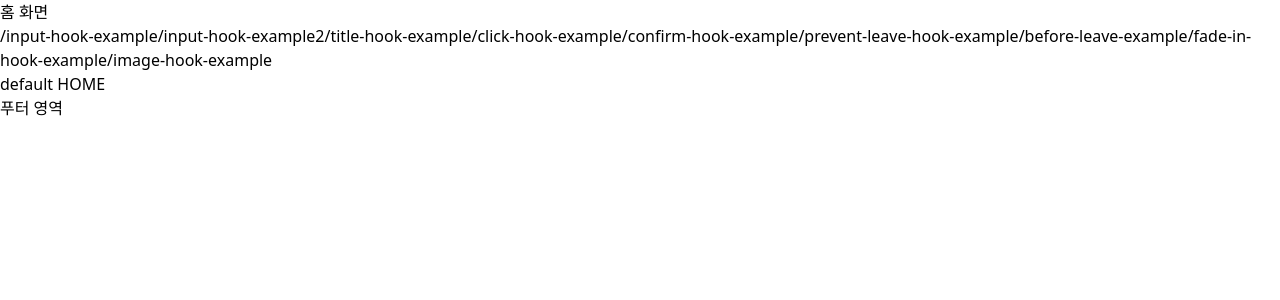
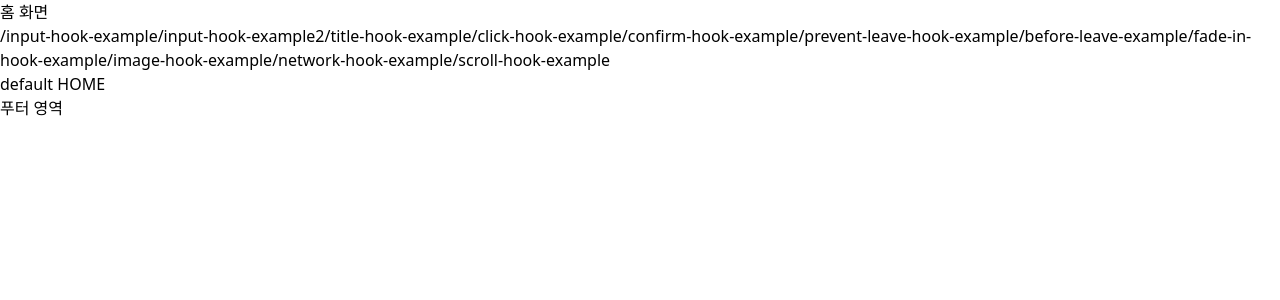
Before and after one commit to gitjoyoung/react-study-custom-hooks, a React (Vite) app: page / in a window 1280 px wide. Shown: the top 300 px of the page. Built offline with nearby package versions, Linux system fonts and the light colour scheme.

Commit message:
feat  : 라우트 추가

```diff
--- a/src/component/Header/Header.tsx
+++ b/src/component/Header/Header.tsx
@@ -12,13 +12,15 @@ export default function Header() {
     ROUTE.BEFORE_LEAVE_EXAMPLE,
     ROUTE.FADE_IN_HOOK_EXAMPLE,
     ROUTE.IMAGE_HOOK_EXAMPLE,
+    ROUTE.NETWORK_HOOK_EXAMPLE,
+    ROUTE.SCROll_HOOK_EXAMPLE,
   ];
   return (
     <div className="bg-green-400 py-3 ">
       <Link className="border p-1 rounded-md" to={ROUTE.HOME}>
         홈 화면
       </Link>
-      <div className="flex gap-2 bg-transparent">
+      <div className="flex flex-wrap gap-2 bg-transparent">
         {routeList.map((route) => (
           <Link
             className="border border-black rounded-sm p-1 bg-white"
```
Also changed, not shown: src/main.tsx (+10 -0 lines).
